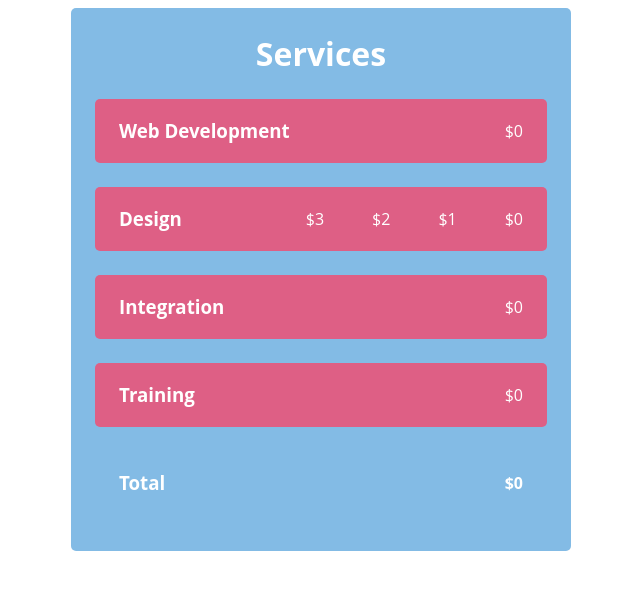
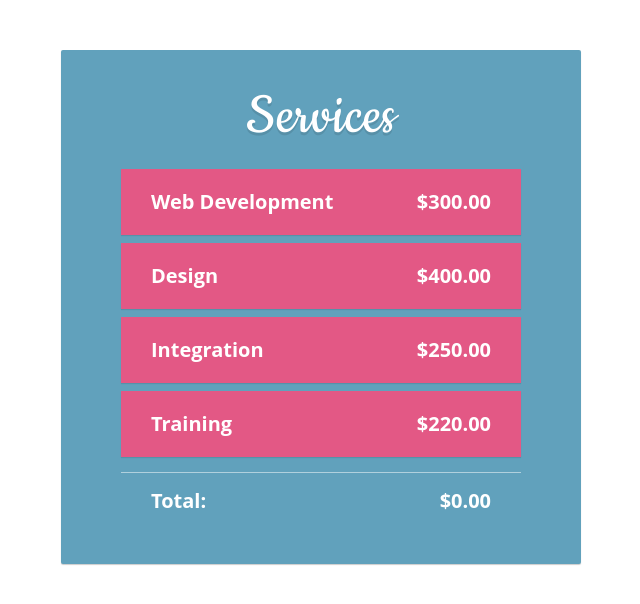
Before and after one commit to melanieps1/vue-order-form, a plain HTML site: page app/index.html in a window 1280 px wide. Shown: the whole page, without its empty margins (319-959 px from the left). Drawn offline with nearby package versions, Linux system fonts and the light colour scheme.

Commit message:
pulled prices and names in, formatted them to be USD.

```diff
--- a/app/index.html
+++ b/app/index.html
@@ -6,40 +6,22 @@
 </head>
 <body>
 
-	<div id="main" v-cloak>
+	<form id="main" v-cloak>
 
-		<div class="form">
+		<h1>Services</h1>
 
-			<h1>Services</h1>
+		<ul>
+			<li v-for="service in services">
+				<!-- `{{ service.price | currency }}` applies the currency filter to the price of service -->
+				{{ service.name }} <span>{{ service.price | currency }}</span>
+			</li>
+		</ul>
 
-			<div class="serviceSection" v-on:click="getTotal();">
-				<h3 class="serviceName">Web Development</h3>
-				<p class="price">${{ price }}</p>
-			</div>
-
-			<div class="serviceSection" v-on:click="getTotal();">
-				<h3 class="serviceName">Design</h3>
-				<p class="price" v-for="price in services">${{ price }}</p>
-			</div>
-
-			<div class="serviceSection" v-on:click="getTotal();">
-				<h3 class="serviceName">Integration</h3>
-				<p class="price">${{ price }}</p>
-			</div>
-
-			<div class="serviceSection" v-on:click="getTotal();">
-				<h3 class="serviceName">Training</h3>
-				<p class="price">${{ price }}</p>
-			</div>
-
-			<div class="totalSection">
-				<h3>Total</h3>
-				<p class="totalPrice">${{ total }}</p>
-			</div>
-
+		<div class="total">
+			Total: <span>{{ total() | currency }}</span>
 		</div>
 
-	</div>
+	</form>
 
 	<script src="https://unpkg.com/vue"></script>
 	<script src="service-list.js"></script>
--- a/app/main.js
+++ b/app/main.js
@@ -1,30 +1,42 @@
+// Define a custom filter called "currency".  It will reformat a number to be `$0.00`.
+
+Vue.filter('currency', function(value) {
+	// `toFixed(#)` gives it two decimal points
+	return '$' + value.toFixed(2);
+});
+
 var demo = new Vue({
 
 	el: '#main',
 
 	data: {
-		total: 0,
-		services: Object.keys(serviceOptions),
-		price: 0
+		services: [
+			{
+				name: 'Web Development',
+				price: 300
+			},
+			{
+				name: 'Design',
+				price: 400
+			},
+			{
+				name: 'Integration',
+				price: 250
+			},
+			{
+				name: 'Training',
+				price: 220
+			}
+		]
+
 	},
 
 	methods: {
 
-		// getPrice: function(services) {
-		// 	console.log('Why won\'t you work!?!');
-		// 	price = this.serviceOptions.price
-		// 	console.log(price);
-		// },
+		total: function() {
+			var total = 0;
 
-		// getPrice: function(services) {
-		// 	console.log('Why won\'t you work!?!');
-		// 	price = this.serviceOptions.price;
-		// 	console.log(price);
-		// },
-
-		getTotal: function(total, price) {
-			console.log('Item added to cart');
-			total += this.price;
+			return total;
 		}
 
 	}
--- a/app/style.css
+++ b/app/style.css
@@ -1,63 +1,92 @@
-body {
-	font-family: 'Open Sans', sans-serif;
+@import url(https://fonts.googleapis.com/css?family=Cookie);
+
+/* Hide un-compiled mustache bindings
+until the Vue instance is ready */
+
+[v-cloak] {
+  display: none;
 }
 
-[v-cloak] {
-	display: none;
+*{
+  margin:0;
+  padding:0;
 }
 
-.form {
-	background-color: #83bbe5;
-	border-radius: 5px;
-	max-width: 500px;
-	min-width: 330px;
-	padding: 24px 0;
-	margin: 0 auto;
+body{
+  font:15px/1.3 'Open Sans', sans-serif;
+  color: #5e5b64;
+  text-align:center;
 }
 
-h1 {
-	color: white;
-	margin: 0;
-	text-align: center;
+a, a:visited {
+  outline:none;
+  color:#389dc1;
 }
 
-.serviceSection {
-	background-color: #de5f85;
-	border-radius: 5px;
-	height: 64px;
-	margin: 24px 24px;
+a:hover{
+  text-decoration:none;
 }
 
-.serviceSection:hover {
-	background-color: #a3d977;
-	cursor: pointer;
+section, footer, header, aside, nav{
+  display: block;
 }
 
-.serviceSection:active {
-	background-color: #99ce6f;
-	box-shadow: 0 2px 6px #bbb inset;
+/*-------------------------
+  The order form
+--------------------------*/
+
+form{
+  background-color: #61a1bc;
+  border-radius: 2px;
+  box-shadow: 0 1px 1px #ccc;
+  width: 400px;
+  padding: 35px 60px;
+  margin: 50px auto;
 }
 
-h3 {
-	color: white;
-	float: left;
-	margin: 0;
-	padding: 19px 24px;
-	text-align: left;
+form h1{
+  color:#fff;
+  font-size:64px;
+  font-family:'Cookie', cursive;
+  font-weight: normal;
+  line-height:1;
+  text-shadow:0 3px 0 rgba(0,0,0,0.1);
 }
 
-p {
-	color: white;
-	float: right;
-	margin: 0;
-	padding: 21px 24px;
+form ul{
+  list-style:none;
+  color:#fff;
+  font-size:20px;
+  font-weight:bold;
+  text-align: left;
+  margin:20px 0 15px;
 }
 
-.totalSection {
-	height: 64px;
-	margin: 12px 24px;
+form ul li{
+  padding:20px 30px;
+  background-color:#e35885;
+  margin-bottom:8px;
+  box-shadow:0 1px 1px rgba(0,0,0,0.1);
+  cursor:pointer;
 }
 
-.totalPrice {
-	font-weight: bold;
+form ul li span{
+  float:right;
 }
+
+form ul li.active{
+  background-color:#8ec16d;
+}
+
+div.total{
+  border-top:1px solid rgba(255,255,255,0.5);
+  padding:15px 30px;
+  font-size:20px;
+  font-weight:bold;
+  text-align: left;
+  color:#fff;
+}
+
+div.total span{
+  float:right;
+}
```
